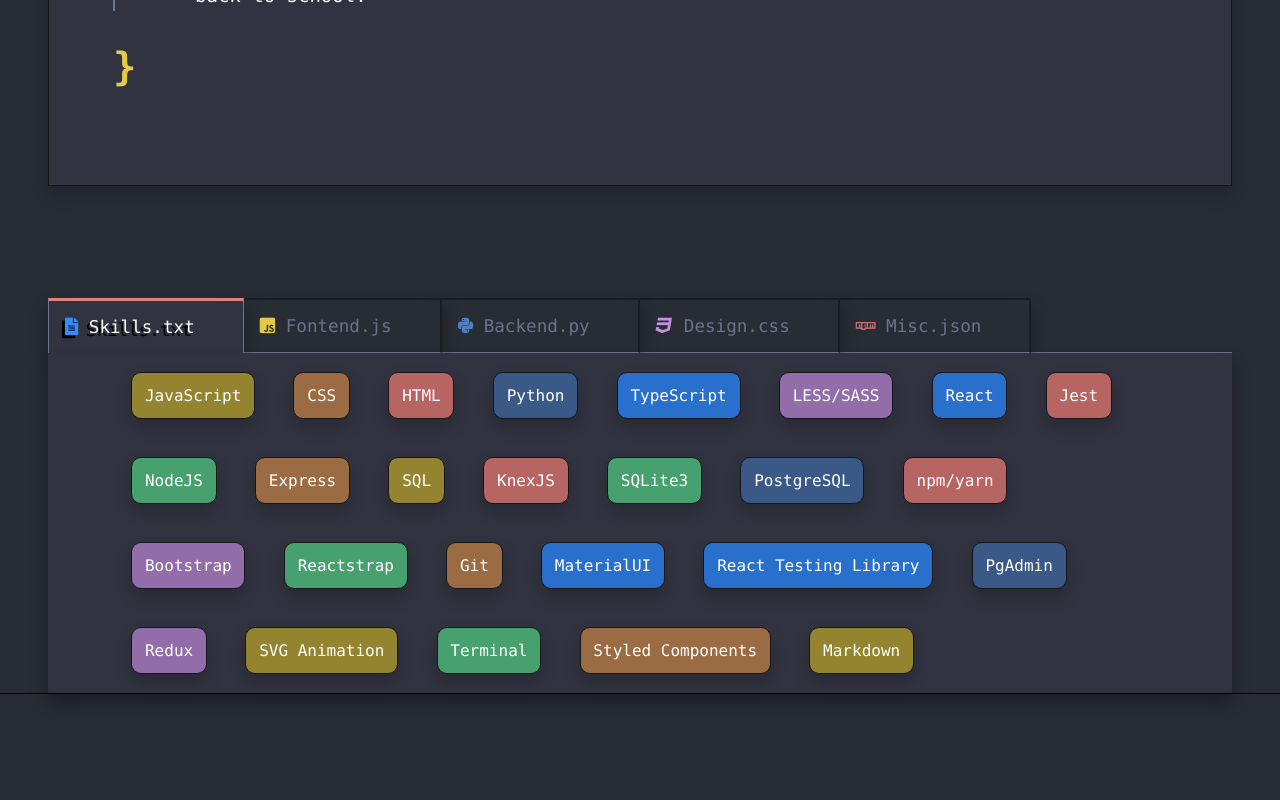
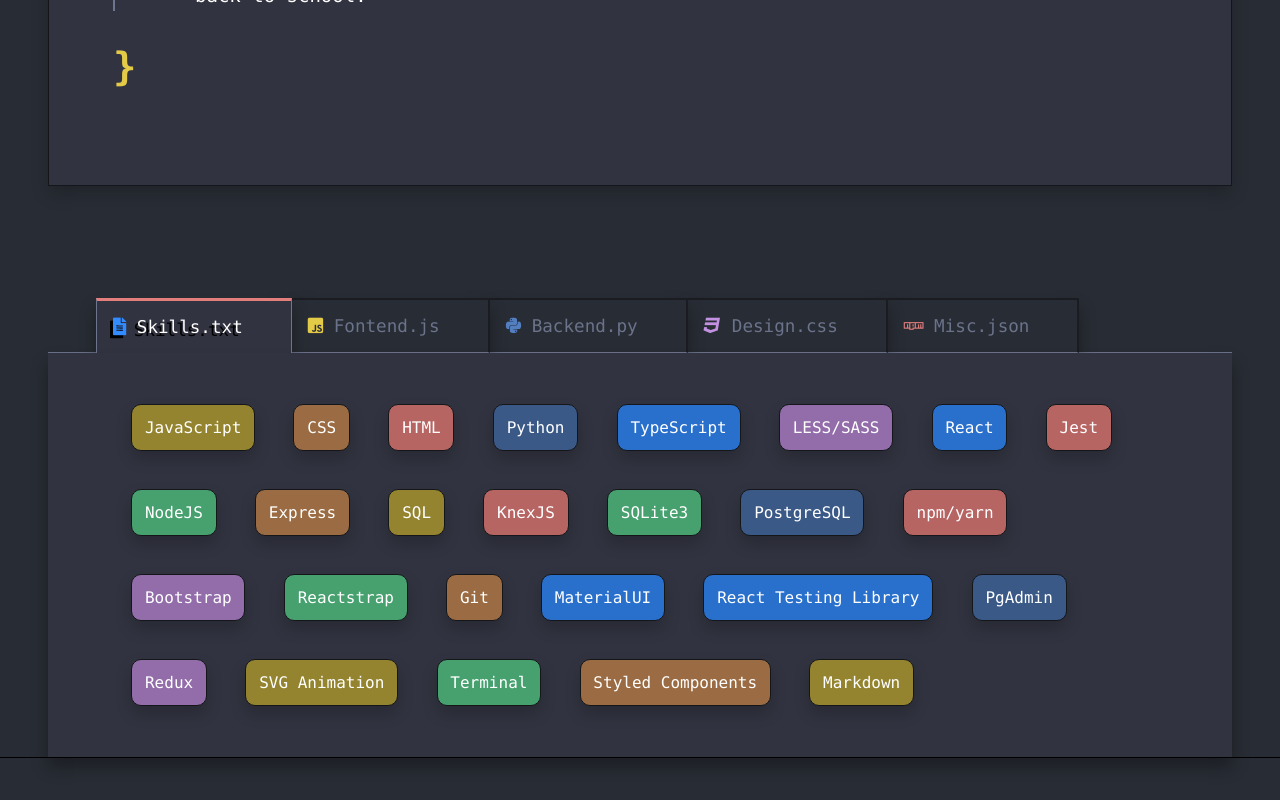
Before and after one commit to tatek1993/Portfolio, a React (Create React App) app: page / in a window 1280 px wide. Shown: the part 1268-2068 px from the top of the page. Built offline with nearby package versions, Linux system fonts and the light colour scheme.

Commit message:
adjusted spacing on skills section on right-spacer and left-spacer classes

```diff
--- a/src/SASS/App.scss
+++ b/src/SASS/App.scss
@@ -195,11 +195,11 @@
 .skills {
   display: flex;
   flex-wrap: wrap;
-  padding: 4rem 7rem;
+  padding: 2rem 4rem;
+  min-height: 12rem;
   background-color: $med-grey;
   z-index: 20;
   flex-direction: column;
-  padding: 0 4rem;
   margin: 0 3rem;
   // border-top: 1px solid $bar-grey;
 }
@@ -237,7 +237,8 @@
 
 .left-spacer {
   width: 3em;
-  // border-bottom: 1px solid $bar-grey;
+  margin-left: 3rem;
+  border-bottom: 1px solid $bar-grey;
 
 }
 
```
